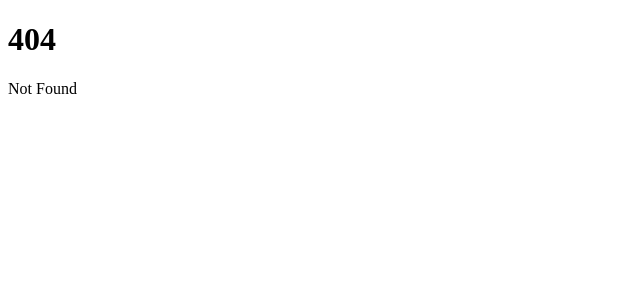
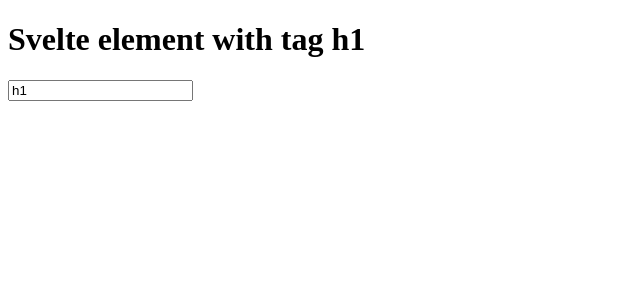
Before and after one commit to Waldemar-00/svelte_5, a SvelteKit app in the folder myapp/: page /element in a window 1280 px wide. Before the commit this address had no page. Shown: the top 300 px of the page, without its empty margins (0-640 px from the left). Built offline with nearby package versions, Linux system fonts and the light colour scheme.

Commit message:
svelte:element with THIS.

```diff
--- /dev/null
+++ b/myapp/src/routes/element/+page.svelte
@@ -0,0 +1,10 @@
+<script lang="ts">
+    let tag = $state('h1')
+</script>
+
+
+<svelte:element this={tag}>
+    Svelte element with tag {tag}
+</svelte:element>
+
+<input type="text" bind:value={tag}>
```
